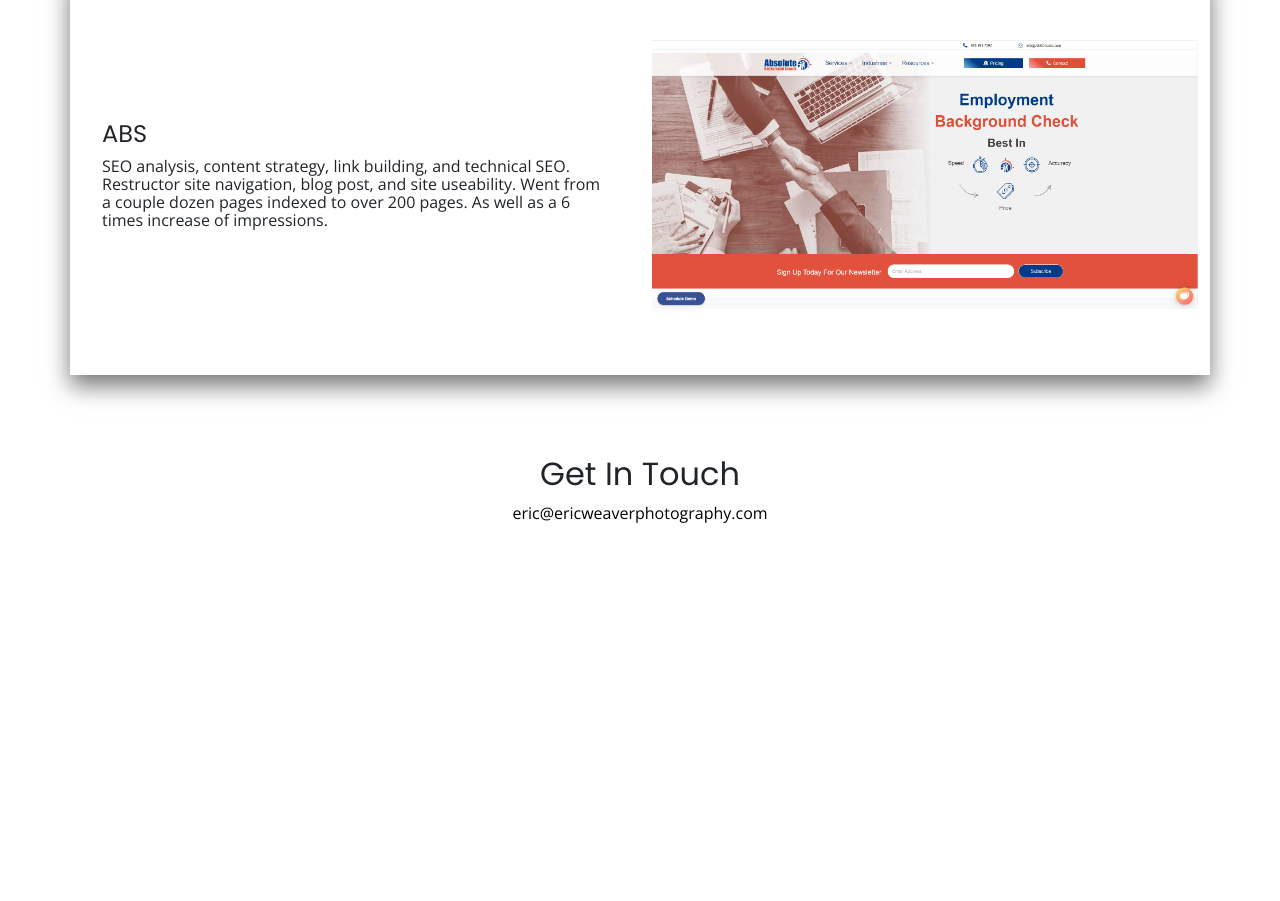
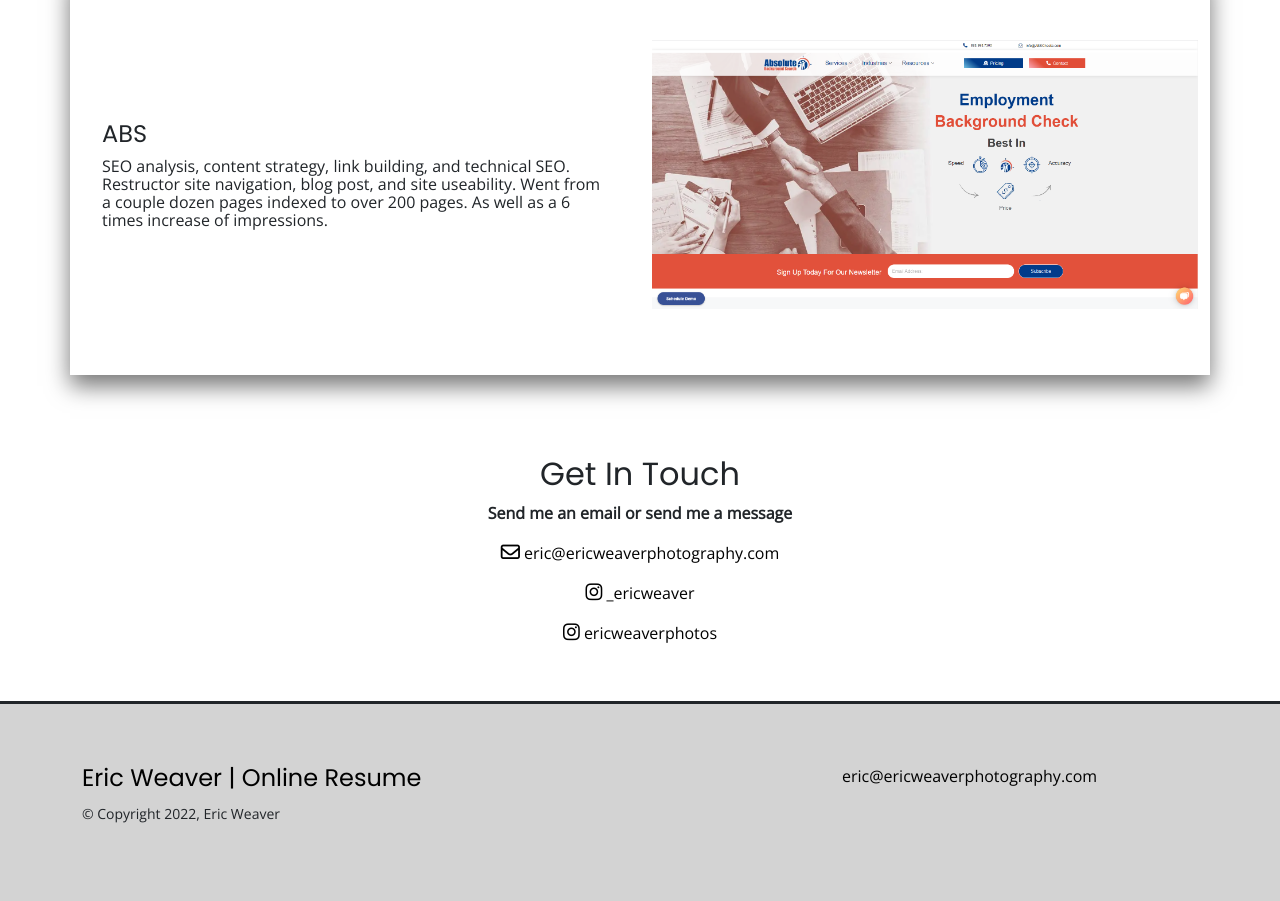
Before and after one commit to UniquelyNomad/portfolio, a plain HTML site: page index.html in a window 1280 px wide. Shown: the part 3958-4859 px from the top of the page. Before the commit the page ends 4523 px from the top, so only its background shows below. Drawn offline with nearby package versions, Linux system fonts and the light colour scheme.

Commit message:
Add files via upload

```diff
--- a/index.html
+++ b/index.html
@@ -159,8 +159,10 @@
             <div class="row justify-content-center lower-rows">
                 <div class="col-12 col-lg-6">
                     <div class="text-inrow">
-                        <h4><a target="_blank" href="https://www.ericweaverphotography.com">ericweaverphotography.com</a></h4>
-                        A WordPress site built using a custom theme, with the Bootstrap framework. Uses local seo strategy and keyword targeting.
+                        <h4><a target="_blank"
+                                href="https://www.ericweaverphotography.com">ericweaverphotography.com</a></h4>
+                        A WordPress site built using a custom theme, with the Bootstrap framework. Uses local seo
+                        strategy and keyword targeting.
                         <div class="button">
                             <a class="btn btn-primary btn-sm" target="_blank" href="https://www.ericweaverphotography.com
                             " role="button"><button class="btn btn-primary btn-sm" type="submit">View
@@ -176,8 +178,9 @@
                         <h4><a target="_blank" href="http://www.uniquelynomad.com/">uniquelynomad.com</a></h4>
                         A WordPress site built using a custom theme.
                         <div class="button">
-                            <a class="btn btn-primary btn-sm" target="_blank" href="http://www.uniquelynomad.com/" role="button"><button
-                                    class="btn btn-primary btn-sm" type="submit">View Project</button></a>
+                            <a class="btn btn-primary btn-sm" target="_blank" href="http://www.uniquelynomad.com/"
+                                role="button"><button class="btn btn-primary btn-sm" type="submit">View
+                                    Project</button></a>
                         </div>
                     </div>
                 </div>
@@ -187,7 +190,9 @@
                 <div class="col-12 col-lg-6">
                     <div class="text-inrow">
                         <h4>ABS</h4>
-                        SEO analysis, content strategy, link building, and technical SEO. Restructor site navigation, blog post, and site useability. Went from a couple dozen pages indexed to over 200 pages. As well as a 6 times increase of impressions.
+                        SEO analysis, content strategy, link building, and technical SEO. Restructor site navigation,
+                        blog post, and site useability. Went from a couple dozen pages indexed to over 200 pages. As
+                        well as a 6 times increase of impressions.
                     </div>
                 </div>
                 <div class="col-12 col-lg-6"><img src="images/abs.PNG"></div>
@@ -197,12 +202,28 @@
 
     <div class="new-area" id="contact">
         <div class="container text-center">
-                <h2>Get In Touch</h2>
-                <a href="mailto:eric@ericweaverphotography.com">eric@ericweaverphotography.com</a>
-
-        </div>
+            <h2>Get In Touch</h2>
+            <p><strong>Send me an email or send me a message</strong></p>
+            <p><a href="mailto:eric@ericweaverphotography.com"><i class="far fa-envelope"></i> eric@ericweaverphotography.com</a></p>
+            <p><a target="_blank" href="https://www.instagram.com/_ericweaver/"><i class="fab fa-instagram"></i> _ericweaver</a></p>
+            <p><a target="_blank" href="https://www.instagram.com/ericweaverphotos/"><i class="fab fa-instagram"></i> ericweaverphotos</a></p>
+    </div>
 
     </div>
+
+    <footer>
+        <div class="container">
+            <div class="row">
+                <div class="col-lg-8">
+                    <h4><a href="#">Eric Weaver | Online Resume</a></h4>
+                    <p><small>&copy; Copyright <script>document.write(new Date().getFullYear())</script>, Eric Weaver</small></p>
+                </div>
+                <div class="col-lg-4">
+                    <p><a href="mailto:eric@ericweaverphotography.com">eric@ericweaverphotography.com</a></p>
+                </div>
+            </div>
+        </div>
+    </footer>
 
 </body>
 
--- a/style.css
+++ b/style.css
@@ -30,10 +30,24 @@ div{
     word-wrap: break-word !important;
 }
 
+footer{
+    background: lightgray;
+    border-top: solid;
+    padding: 60px;
+}
+i{
+    font-size: larger;
+}
+
+
 
 @media (max-width: 576px) {
     div{
         scroll-margin-top: 1.3em;
+    }
+    footer{
+        padding: 40px;
+        text-align: center;
     }
 }
 
@@ -106,6 +120,7 @@ div{
     -webkit-box-shadow: 0px 11px 22px 0px rgba(0,0,0,0.54);
     box-shadow: 0px 11px 22px 0px rgba(0,0,0,0.54);
 }
+
 @media (max-width: 992px) {
     .skills-row .col-lg-3{
         padding-top: 40px;
```
